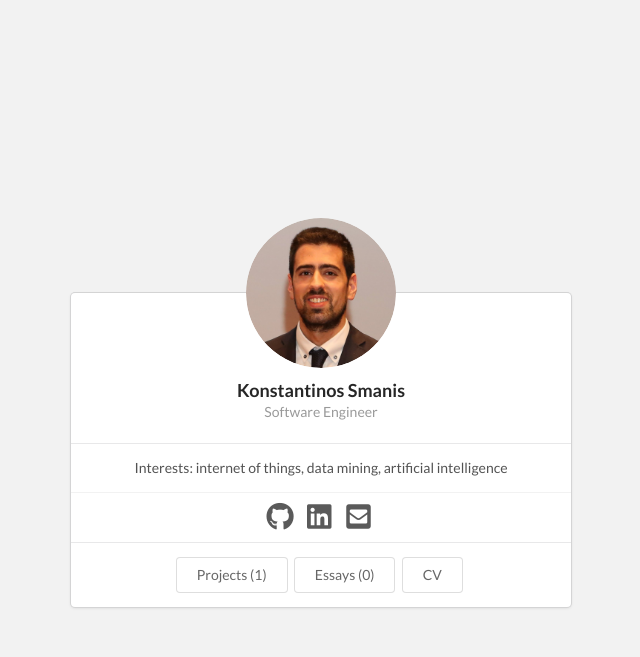
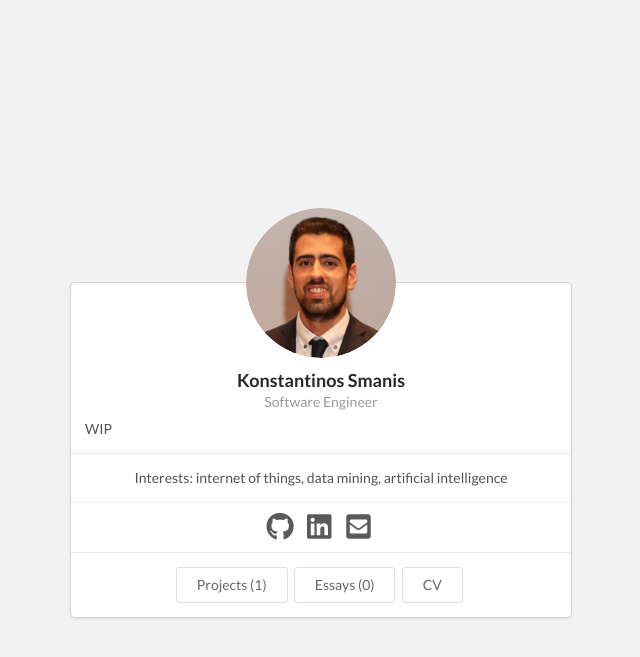
Before and after one commit to KSmanis/ksmanis.github.io, a Jekyll site: the page built from index.html, in a window 1280 px wide. Shown: the top 657 px of the page, without its empty margins (319-959 px from the left). Built offline with Jekyll 4.4.1, drawn with Linux system fonts in a browser that asks for light colours.

Commit message:
Add WIP notice

```diff
--- a/_data/bio.json
+++ b/_data/bio.json
@@ -6,7 +6,7 @@
     "email": "konstantinos.smanis@gmail.com",
     "phone": "",
     "website": "https://ksmanis.github.io",
-    "summary": "",
+    "summary": "WIP",
     "location": {
       "address": "",
       "postalCode": "",
```
